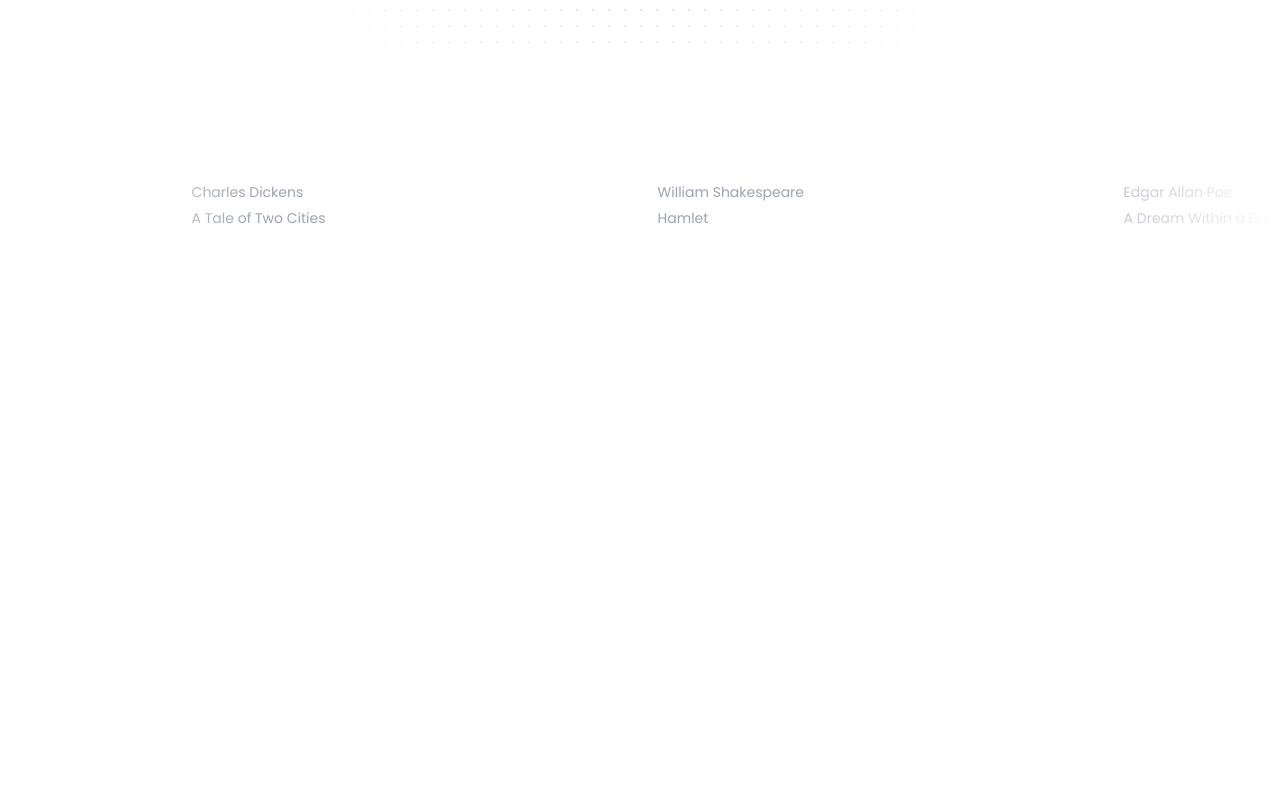
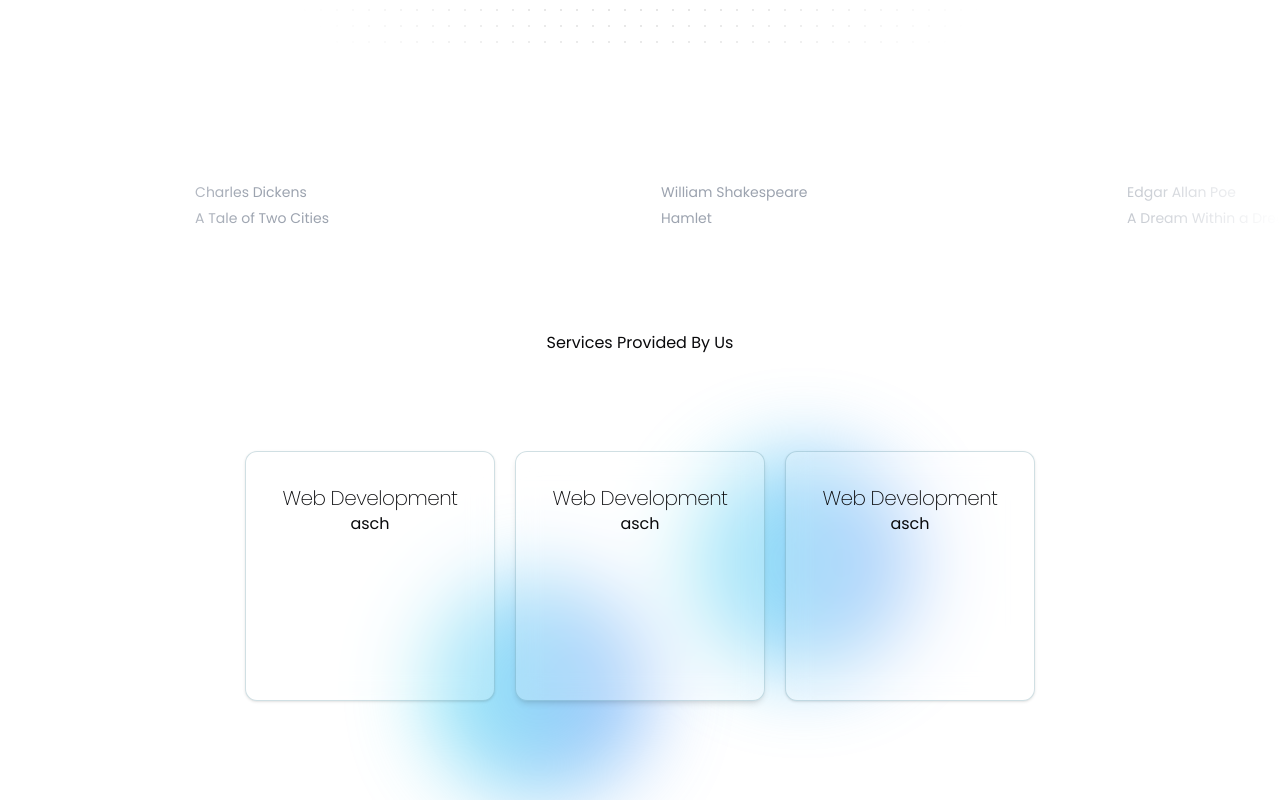
Before and after one commit to rushi5502/mrs, a Next.js app: page / in a window 1280 px wide. Shown: the part 565-1365 px from the top of the page. Before the commit the page ends 816 px from the top, so only its background shows below. Built offline with nearby package versions, Linux system fonts and the light colour scheme.

Commit message:
"service component start building "

```diff
--- a/app/page.tsx
+++ b/app/page.tsx
@@ -4,6 +4,7 @@ import { Button } from "@/components/ui/button";
 import Image from "next/image";
 import { LampDemo } from "@/components/AsertinityUI/LampDemo";
 import { InfiniteMovingCardsDemo } from "@/components/AsertinityUI/InfiniteMovingCardsDemo";
+import Service from "@/components/services/Service";
 
 
 export default function Home() {
@@ -13,7 +14,7 @@ export default function Home() {
 <Header/>
     <Banner/>
       <InfiniteMovingCardsDemo/>
-
+ <Service/>
 
 
 </div>
--- /dev/null
+++ b/components/services/Service.tsx
@@ -0,0 +1,47 @@
+import { FunctionComponent } from "react";
+import { Card, CardContent, CardTitle } from "../ui/card";
+
+interface ServiceProps {
+
+}
+
+const Service: FunctionComponent<ServiceProps> = () => {
+    return (  <>
+    <div className=" text-center  py-20">
+        <h2>Services Provided By Us</h2>
+      <div className="  relative container flex items-center mt-24 justify-center gap-5">
+      <div className=" absolute top-1/2 left-1/3 z-0   blur-2xl dark:blur-[70px]  dark:opacity-80  opacity-50  bg-gradient-to-r from-cyan-400 to-blue-500 w-56 h-56 rounded-full"/>
+        <div className=" absolute top-[0%] left-[54%] z-0   blur-2xl dark:blur-[70px]  dark:opacity-80   opacity-50   bg-gradient-to-r from-cyan-400 to-blue-500 w-56 h-56 rounded-full"/>
+        <Card className=" w-[250px] h-[250px] p-5 py-8 bg-background/20 z-50 backdrop-blur-md border-cyan-800/20">
+            <CardTitle className=" text-xl font-light">
+                Web Development
+            </CardTitle>
+            <CardContent>
+                asch
+            </CardContent>
+        </Card>
+
+        <Card className=" w-[250px] h-[250px] p-5 py-8 bg-background/20 z-50 backdrop-blur-md border-cyan-800/20 shadow-md">
+            <CardTitle className=" text-xl font-light">
+                Web Development
+            </CardTitle>
+            <CardContent>
+                asch
+            </CardContent>
+        </Card>
+
+        <Card className=" w-[250px] h-[250px] p-5 py-8 bg-background/20 z-50 backdrop-blur-md border-cyan-800/20">
+            <CardTitle className=" text-xl font-light">
+                Web Development
+            </CardTitle>
+            <CardContent>
+                asch
+            </CardContent>
+        </Card>
+      </div>
+
+    </div>
+    </>);
+}
+
+export default Service;
--- /dev/null
+++ b/components/ui/card.tsx
@@ -0,0 +1,76 @@
+import * as React from "react"
+
+import { cn } from "@/lib/utils"
+
+const Card = React.forwardRef<
+  HTMLDivElement,
+  React.HTMLAttributes<HTMLDivElement>
+>(({ className, ...props }, ref) => (
+  <div
+    ref={ref}
+    className={cn(
+      "rounded-xl border bg-card text-card-foreground shadow",
+      className
+    )}
+    {...props}
+  />
+))
+Card.displayName = "Card"
+
+const CardHeader = React.forwardRef<
+  HTMLDivElement,
+  React.HTMLAttributes<HTMLDivElement>
+>(({ className, ...props }, ref) => (
+  <div
+    ref={ref}
+    className={cn("flex flex-col space-y-1.5 p-6", className)}
+    {...props}
+  />
+))
+CardHeader.displayName = "CardHeader"
+
+const CardTitle = React.forwardRef<
+  HTMLDivElement,
+  React.HTMLAttributes<HTMLDivElement>
+>(({ className, ...props }, ref) => (
+  <div
+    ref={ref}
+    className={cn("font-semibold leading-none tracking-tight", className)}
+    {...props}
+  />
+))
+CardTitle.displayName = "CardTitle"
+
+const CardDescription = React.forwardRef<
+  HTMLDivElement,
+  React.HTMLAttributes<HTMLDivElement>
+>(({ className, ...props }, ref) => (
+  <div
+    ref={ref}
+    className={cn("text-sm text-muted-foreground", className)}
+    {...props}
+  />
+))
+CardDescription.displayName = "CardDescription"
+
+const CardContent = React.forwardRef<
+  HTMLDivElement,
+  React.HTMLAttributes<HTMLDivElement>
+>(({ className, ...props }, ref) => (
+  <div ref={ref} className={cn("p-6 pt-0", className)} {...props} />
+))
+CardContent.displayName = "CardContent"
+
+const CardFooter = React.forwardRef<
+  HTMLDivElement,
+  React.HTMLAttributes<HTMLDivElement>
+>(({ className, ...props }, ref) => (
+  <div
+    ref={ref}
+    className={cn("flex items-center p-6 pt-0", className)}
+    {...props}
+  />
+))
+CardFooter.displayName = "CardFooter"
+
+export { Card, CardHeader, CardFooter, CardTitle, CardDescription, CardContent }
```
